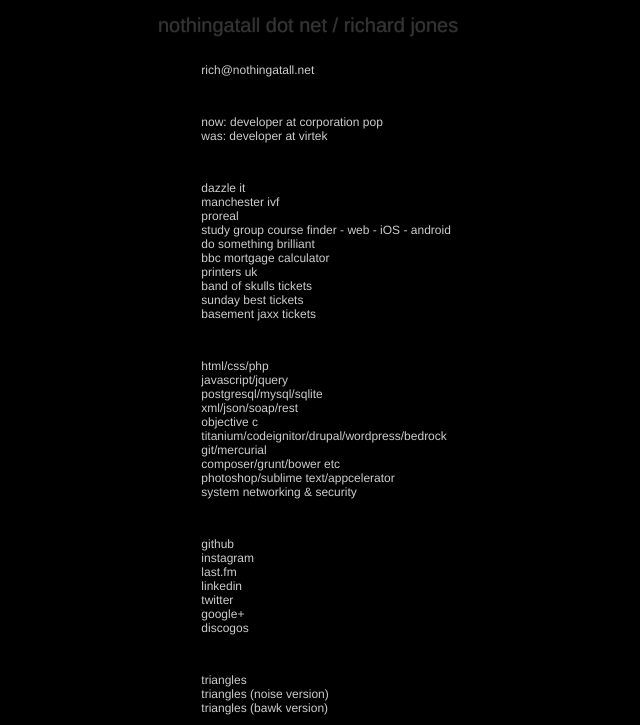
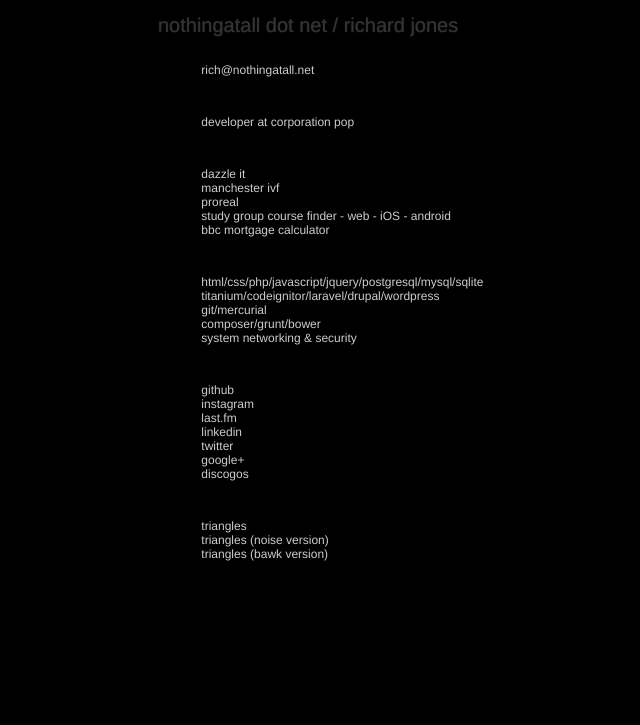
Before and after one commit to nothingatalldotnet/nothingatall, a PHP site: page / in a window 1280 px wide. Shown: the top 725 px of the page, without its empty margins (242-882 px from the left). After the commit the page ends 561 px from the top, so only its background shows below. Run offline with PHP 8.4, Linux system fonts and the light colour scheme; some libraries are stand-ins or nearby versions.

Commit message:
little tidy up

```diff
--- a/index.php
+++ b/index.php
@@ -34,70 +34,26 @@
 				<li>&nbsp;rich@nothingatall.net</li>
 			</ul>
 			<br />
-<!--			<p class="vertical">work</p> -->
 			<ul>
-				<li>&nbsp;now: <span itemprop="title">developer</span> at <a href="http://www.corporationpop.co.uk/" title="Corporation Pop">corporation pop</a></li>
-				<li>&nbsp;was: developer at <a href="http://www.virtek.com/" title="Virtek">virtek</a></li>
+				<li>&nbsp;<span itemprop="title">developer</span> at <a href="http://www.corporationpop.co.uk/" title="Corporation Pop">corporation pop</a></li>
 			</ul>
 			<br />
-<!--			<p class="vertical">current web examples</p> -->
 			<ul>
 				<li>&nbsp;<a href="http://www.1418now.org.uk/dazzle" title="manchester ivf">dazzle it</a></li>
 				<li>&nbsp;<a href="https://manchesterivf.co.uk/" title="manchester ivf">manchester ivf</a></li>
 				<li>&nbsp;<a href="http://www.proreal.co.uk/" title="proreal">proreal</a></li>
 				<li>&nbsp;study group course finder - <a href="https://coursefinder.studygroup.com/" title="course finder">web</a> - <a href="https://itunes.apple.com/us/app/study-group-course-finder/id907509226?ls=1&mt=8" title="course finder ios">iOS</a> - <a href="https://play.google.com/store/apps/details?id=com.studygroup.coursefinder" title="course finder android">android</a></li>
-				<li>&nbsp;<a href="http://www.dosomethingbrilliant.co.uk/" title="do something brilliant">do something brilliant</a></li>
 				<li>&nbsp;<a href="http://www.bbc.co.uk/guides/zxkn4wx" title="bbc mortgage calculator">bbc mortgage calculator</a></li>
-				<li>&nbsp;<a href="http://www.printers-uk.com/" title="printers uk">printers uk</a></li>
-				<li>&nbsp;<a href="http://bandofskullstickets.sandbag.uk.com/" title="band of skulls tickets">band of skulls tickets</a></li>
-				<li>&nbsp;<a href="http://sundaybesttickets.sandbag.uk.com/" title="sunday best tickets">sunday best tickets</a></li>
-				<li>&nbsp;<a href="http://basementjaxxtickets.sandbag.uk.com" title="basement jaxx tickets">basement jaxx tickets</a></li>
 			</ul>
-<!--			<br />
-			<p class="vertical">other / no longer online</p>
+			<br />
 			<ul>
-				<li>&nbsp;carter tutti void</li>
-				<li>&nbsp;pj harvey</li>
-				<li>&nbsp;w.a.s.t.e tickets</li>
-				<li>&nbsp;mr scruff</li>
-				<li>&nbsp;radiohead - the king of limbs</li>
-				<li>&nbsp;big black delta</li>
-				<li>&nbsp;laura marling</li>
-				<li>&nbsp;efterklang/an island</li>
-				<li>&nbsp;battles</li>
-				<li>&nbsp;charlie simpson</li>
-				<li>&nbsp;slowly downward / stanley donwood</li>
-				<li>&nbsp;nick cave tickets</li>
-				<li>&nbsp;rock action records</li>
-				<li>&nbsp;thom yorke tickets</li>
-				<li>&nbsp;ethan johns</li>
-				<li>&nbsp;queens of the stone age</li>
-				<li>&nbsp;the xx</li>
-				<li>&nbsp;rabid records</li>
-				<li>&nbsp;mumford &amp; sons</li>
-				<li>&nbsp;can</li>
-				<li>&nbsp;rizzle kicks</li>
-				<li>&nbsp;abbey road - live here now</li>
-				<li>&nbsp;blue</li>
-				<li>&nbsp;mogwai</li>
-			</ul>
--->
-			<br />
-<!--			<p class="vertical">skills and things</p> -->
-			<ul>
-				<li>&nbsp;html/css/php</li>
-				<li>&nbsp;javascript/jquery</li>
-				<li>&nbsp;postgresql/mysql/sqlite</li>
-				<li>&nbsp;xml/json/soap/rest</li>
-				<li>&nbsp;objective c</li>
-				<li>&nbsp;titanium/codeignitor/drupal/wordpress/bedrock</li>
+				<li>&nbsp;html/css/php/javascript/jquery/postgresql/mysql/sqlite</li>
+				<li>&nbsp;titanium/codeignitor/laravel/drupal/wordpress</li>
 				<li>&nbsp;git/mercurial</li>
-				<li>&nbsp;composer/grunt/bower etc</li>
-				<li>&nbsp;photoshop/sublime text/appcelerator</li>
+				<li>&nbsp;composer/grunt/bower</li>
 				<li>&nbsp;system networking &amp; security</li>
 			</ul>
 			<br />
-<!--			<p class="vertical">elsewhere online</p> -->
 			<ul>
 				<li>&nbsp;<a href="https://github.com/nothingatalldotnet" title="github" itemprop="url">github</a></li>
 				<li>&nbsp;<a href="http://instagram.com/nothingatallnet/" title="instagram" itemprop="url">instagram</a></li>
@@ -108,60 +64,19 @@
 				<li>&nbsp;<a href="http://www.discogs.com/user/nothingatalldotnet/collection" title="discogs" itemprop="url">discogos</a></li>
 			</ul>
 			<br />
-<!--			<p class="vertical">playground</p> -->
 			<ul>
 				<li>&nbsp;<a href="http://nothingatall.net/triangles.html" title="triangles bawk">triangles</a></li>
 				<li>&nbsp;<a href="http://nothingatall.net/triangles.html#noise" title="triangles bawk">triangles (noise version)</a></li>
 				<li>&nbsp;<a href="http://nothingatall.net/triangles.html#bawk" title="triangles bawk">triangles (bawk version)</a></li>
 			</ul>
-			<br /><br /><br /><br />
-<!--			<p class="vertical">current listening</p> -->
-			<!--<ul>
-<?php
-/*
-				class NowPlaying{
-					private $url;
-					private $noTrackPlayingMessage;
-
-					function __construct($user, $api_key){
-						$this->url  = 'http://ws.audioscrobbler.com/2.0/?method=user.getrecenttracks&limit=1';
-						$this->url .= '&user=' . $user . '&api_key=' . $api_key;
-						$this->noTrackPlayingMessage = 'nothing is playing right now!';
-					}
-
-					public function getNowPlaying(){
-						$xml = simplexml_load_file($this->url);
-						$track = $xml->recenttracks->track;
-						$nowplaying = $track->attributes()->nowplaying;
-
-						if($nowplaying){
-							$artist = $track->artist;
-							$songname = $track->name;
-
-							if($track->image->attributes()->size == "medium"){
-								$image = $track->image;
-								return $artist . " - " . $songname . "<br /><img src=".$image;
-							} else {
-								return $artist . " - " . $songname;
-							}
-						}
-						else{
-							return $this->noTrackPlayingMessage;
-						}
-					}
-
-					public function setNoTrackPlayingMessage($messageIn){
-						$this->noTrackPlayingMessage = $messageIn;
-					}
-				}
-
-				$now_playing = new NowPlaying('lonely_minotaur', 'e24be57fe910db1e31b4ce4bb97b4f7f');
-				$now_playing->setNoTrackPlayingMessage('not listening to anything right now');
-				echo "<li>&nbsp;Currently listening to: ".$now_playing->getNowPlaying()."</li>\n";
-*/
-?>
-			</ul> -->
-			<br /><br />
 		</div>
+		<script>
+			(function(i,s,o,g,r,a,m){i['GoogleAnalyticsObject']=r;i[r]=i[r]||function(){
+			(i[r].q=i[r].q||[]).push(arguments)},i[r].l=1*new Date();a=s.createElement(o),
+			m=s.getElementsByTagName(o)[0];a.async=1;a.src=g;m.parentNode.insertBefore(a,m)
+			})(window,document,'script','https://www.google-analytics.com/analytics.js','ga');
+			ga('create', 'UA-2616785-1', 'auto');
+			ga('send', 'pageview');
+		</script>
 	</body>
 </html>
```
